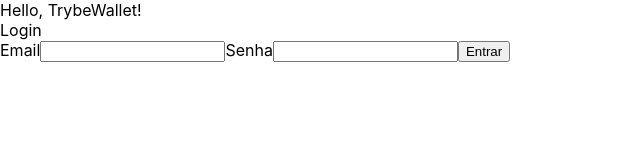
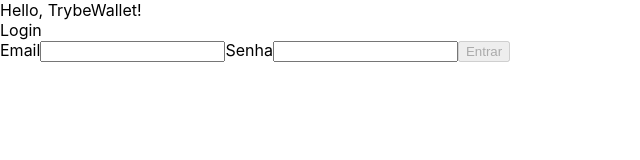
Before and after one commit to LeoLacana/trybewallet, a React (Create React App) app: page / in a window 1280 px wide. Shown: the top 160 px of the page, without its empty margins (0-640 px from the left). Built offline with nearby package versions, Linux system fonts and the light colour scheme.

Commit message:
requisito 2

```diff
--- a/src/App.js
+++ b/src/App.js
@@ -1,6 +1,7 @@
 import React from 'react';
 import { Route, Switch } from 'react-router-dom';
 import Login from './pages/Login';
+import Wallet from './pages/Wallet';
 
 function App() {
   return (
@@ -8,6 +9,7 @@
       <div>Hello, TrybeWallet!</div>
       <Switch>
         <Route exact path="/" component={ Login } />
+        <Route path="/carteira" component={ Wallet } />
       </Switch>
     </>
   );
--- a/src/index.js
+++ b/src/index.js
@@ -3,12 +3,9 @@
 import { BrowserRouter } from 'react-router-dom';
 import './index.css';
 import { Provider } from 'react-redux';
-import { createStore } from 'redux';
 import App from './App';
 import * as serviceWorker from './serviceWorker';
-import rootReducers from './reducers';
-
-const store = createStore(rootReducers);
+import store from './store';
 
 ReactDOM.render(
   <BrowserRouter>
--- a/src/pages/Login.js
+++ b/src/pages/Login.js
@@ -1,19 +1,63 @@
 import React from 'react';
 
 class Login extends React.Component {
+  constructor(props) {
+    super(props);
+    this.state = {
+      validationEmail: false,
+      validationPassword: false,
+    };
+    this.validationEmail = this.validationEmail.bind(this);
+    this.validationPassword = this.validationPassword.bind(this);
+  }
+
+  validationEmail({ target: { value } }) {
+    const regexEmail = /^[a-z0-9.]+@[a-z0-9]+\.[a-z]+(\.[a-z]+)?$/i;
+    const check = regexEmail.test(value);
+    this.setState({ validationEmail: check });
+  }
+
+  validationPassword({ target }) {
+    const charactersPassword = 6;
+    if (target.value.length >= charactersPassword) {
+      this.setState({
+        validationPassword: true,
+      });
+    }
+  }
+
   render() {
+    const { validationEmail, validationPassword } = this.state;
     return (
       <>
-        <div>Login</div>
+        <div>
+          Login
+        </div>
         <label htmlFor="email-input">
           Email
-          <input type="text" id="email-input" data-testid="email-input" />
+          <input
+            type="text"
+            id="email-input"
+            data-testid="email-input"
+            onChange={ this.validationEmail }
+          />
         </label>
         <label htmlFor="password-input">
           Senha
-          <input type="text" id="password-input" data-testid="password-input" />
+          <input
+            type="password"
+            id="password-input"
+            data-testid="password-input"
+            onChange={ this.validationPassword }
+          />
         </label>
-        <button type="submit">Entrar</button>
+        <button
+          type="submit"
+          id="btnEnter"
+          disabled={ !validationEmail || !validationPassword }
+        >
+          Entrar
+        </button>
       </>
     );
   }
--- /dev/null
+++ b/src/store/index.js
@@ -0,0 +1,6 @@
+import { createStore } from 'redux';
+import rootReducer from '../reducers/index';
+
+const store = createStore(rootReducer);
+
+export default store;
```
